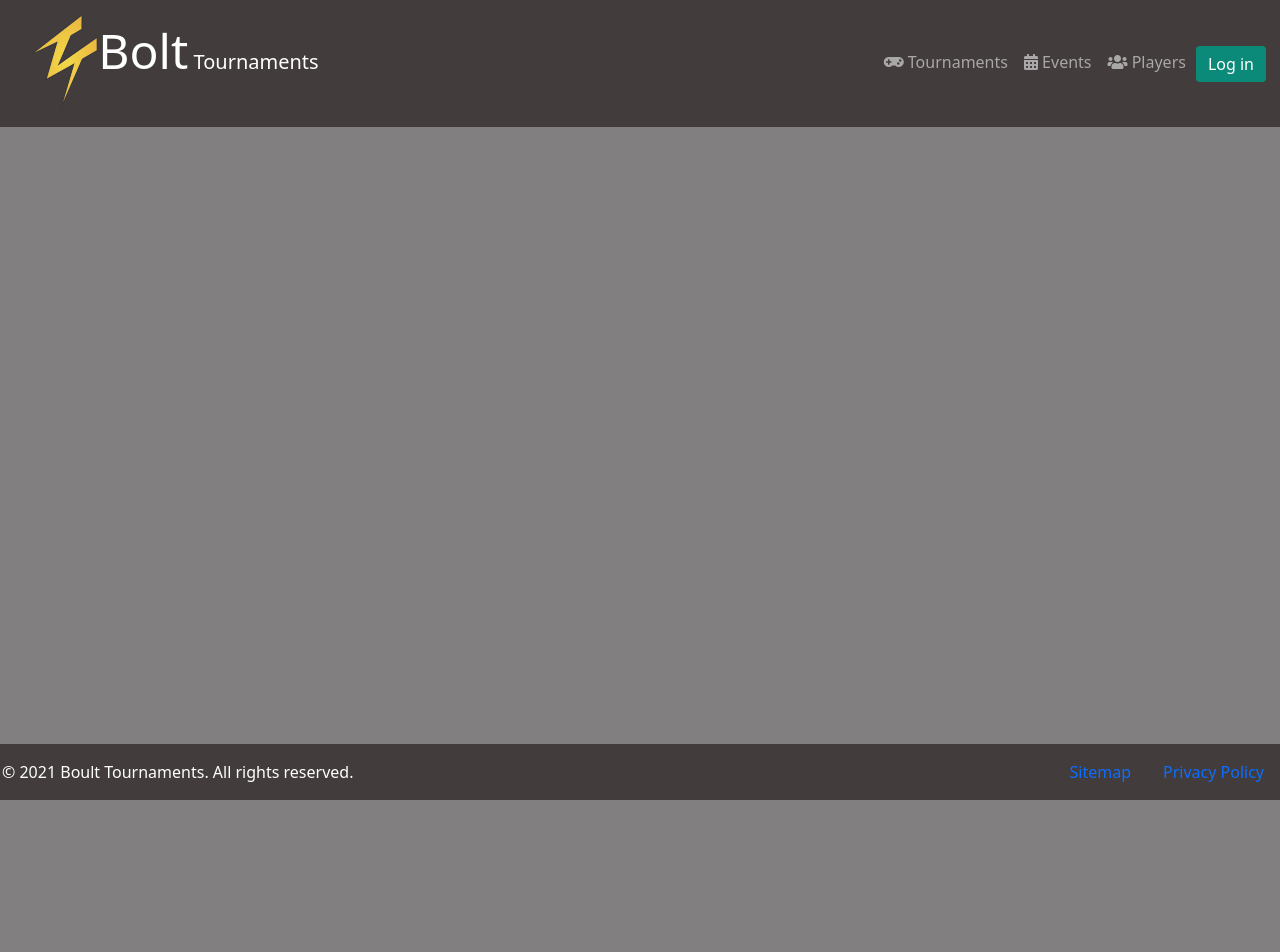
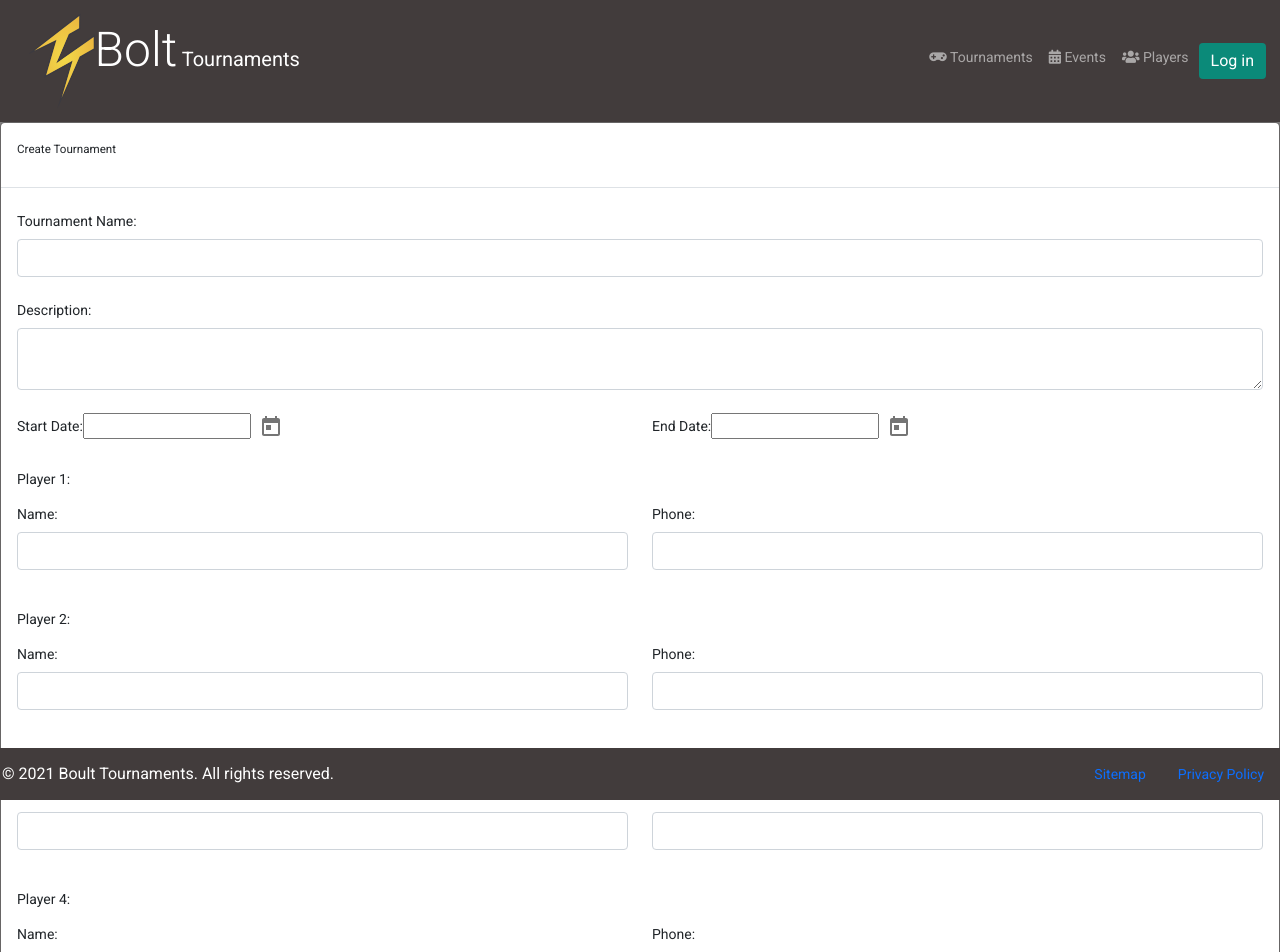
Before and after one commit to imoskgn/bolt-tournament-c, an Angular app: page /create in a window 1280 px wide. Before the commit this address led to /. Shown: the top 952 px of the page. Before the commit the page ends 800 px from the top, so only its background shows below. Built offline with nearby package versions, Linux system fonts and the light colour scheme.

Commit message:
Add Create Tournament  ( require @angular/material)

```diff
--- a/angular.json
+++ b/angular.json
@@ -51,6 +51,7 @@
               "src/assets"
             ],
             "styles": [
+              "./node_modules/@angular/material/prebuilt-themes/indigo-pink.css",
               "./node_modules/bootstrap/dist/css/bootstrap.min.css",
               "./node_modules/@fortawesome/fontawesome-free/css/all.min.css",
               "src/content/styles.css"
@@ -124,6 +125,7 @@
               "src/assets"
             ],
             "styles": [
+              "./node_modules/@angular/material/prebuilt-themes/indigo-pink.css",
               "src/styles.css"
             ],
             "scripts": []
--- a/package.json
+++ b/package.json
@@ -11,10 +11,12 @@
   "private": true,
   "dependencies": {
     "@angular/animations": "~13.0.1",
+    "@angular/cdk": "^13.0.1",
     "@angular/common": "~13.0.1",
     "@angular/compiler": "~13.0.1",
     "@angular/core": "~13.0.1",
     "@angular/forms": "~13.0.1",
+    "@angular/material": "^13.0.1",
     "@angular/platform-browser": "~13.0.1",
     "@angular/platform-browser-dynamic": "~13.0.1",
     "@angular/router": "~13.0.1",
--- a/src/app/app-routing.module.ts
+++ b/src/app/app-routing.module.ts
@@ -2,10 +2,12 @@ import { NgModule } from '@angular/core';
 import { RouterModule, Routes } from '@angular/router';
 import { HomeComponent } from './pages/home/home.component';
 import { UpdateComponent } from './pages/update/update.component';
+import { CreateComponent } from './pages/create/create.component';
 
 const routes: Routes = [
   {path:'home', component:HomeComponent, data:{title:'Home'}},
   {path:'update',component:UpdateComponent, data:{title:'Update'}},
+  {path:'create',component:CreateComponent, data:{title:'Create'}},
   {path:'',redirectTo:'/home', pathMatch:'full'}
 ];
 
--- /dev/null
+++ b/src/app/model/tournament_create.ts
@@ -0,0 +1,11 @@
+// This object is for create Tournament obly
+
+export class TournamentCreate {
+    constructor(
+        public name?: string,
+        public description?: string,
+        public startDate?: Date,
+        public endDate?: Date,
+        public players?: Array<any>,
+    ) {}
+  }
--- /dev/null
+++ b/src/app/pages/create/create.component.css
@@ -0,0 +1 @@
+@import "~@angular/material/prebuilt-themes/indigo-pink.css";
--- /dev/null
+++ b/src/app/pages/create/create.component.html
@@ -0,0 +1,94 @@
+<form #createT="ngForm" (ngSubmit)="onSubmit(createT)">
+    <div >
+        <div class="modal-content">
+
+            <div class="modal-header">
+                <h5 class="modal-title" id="createTournamentLabel">Create Tournament</h5>
+
+            </div>
+            <div class="modal-body">
+
+                <div class="mb-3">
+                    <label for="tournamentName" class="col-form-label">Tournament Name:</label>
+                    <input type="text" class="form-control" id="tournamentName" ngModel name="tournamentName">
+                </div>
+                <div class="mb-3">
+                    <label for="tournamentDesc" class="col-form-label">Description:</label>
+                    <textarea class="form-control" id="tournamentDesc" ngModel name="tournamentDesc"></textarea>
+                </div>
+                <div class="row row-cols-2">
+                    <div class="mb-3">
+                        <label for="startDate" class="col-form-label">Start Date:</label>
+                        <input matInput [matDatepicker]="startDate" ngModel name="startDate">
+                        <mat-datepicker-toggle matSuffix [for]="startDate"></mat-datepicker-toggle>
+                        <mat-datepicker #startDate></mat-datepicker>
+                    </div>
+                    <div class="mb-3">
+                        <label for="endDate" class="col-form-label">End Date:</label>
+                        <input matInput [matDatepicker]="endDate" ngModel name="endDate">
+                        <mat-datepicker-toggle matSuffix [for]="endDate"></mat-datepicker-toggle>
+                        <mat-datepicker #endDate></mat-datepicker>
+                    </div>
+                </div>
+                <div class="mb-3">
+                    <label class="col-form-label">Player 1:</label>
+                    <div class="row row-cols-2">
+                        <div class="mb-3">
+                            <label for="player1Name" class="col-form-label">Name:</label>
+                            <input type="text" class="form-control" id="player1Name" ngModel name="player1Name">
+                        </div>
+                        <div class="mb-3">
+                            <label for="player1Phone" class="col-form-label">Phone:</label>
+                            <input type="text" class="form-control" id="player1Phone" ngModel name="player1Phone">
+                        </div>
+                    </div>
+                </div>
+                <div class="mb-3">
+                    <label class="col-form-label">Player 2:</label>
+                    <div class="row row-cols-2">
+                        <div class="mb-3">
+                            <label for="player2Name" class="col-form-label">Name:</label>
+                            <input type="text" class="form-control" id="player2Name" ngModel name="player2Name">
+                        </div>
+                        <div class="mb-3">
+                            <label for="player2Phone" class="col-form-label">Phone:</label>
+                            <input type="text" class="form-control" id="player2Phone" ngModel name="player2Phone">
+                        </div>
+                    </div>
+                </div>
+                <div class="mb-3">
+                    <label class="col-form-label">Player 3:</label>
+                    <div class="row row-cols-2">
+                        <div class="mb-3">
+                            <label for="player3Name" class="col-form-label">Name:</label>
+                            <input type="text" class="form-control" id="player3Name" ngModel name="player3Name">
+                        </div>
+                        <div class="mb-3">
+                            <label for="player3Phone" class="col-form-label">Phone:</label>
+                            <input type="text" class="form-control" id="player3Phone" ngModel name="player3Phone">
+                        </div>
+                    </div>
+                </div>
+                <div class="mb-3">
+                    <label class="col-form-label">Player 4:</label>
+                    <div class="row row-cols-2">
+                        <div class="mb-3">
+                            <label for="player4Name" class="col-form-label">Name:</label>
+                            <input type="text" class="form-control" id="player4Name" ngModel name="player4Name">
+                        </div>
+                        <div class="mb-3">
+                            <label for="player4Phone" class="col-form-label">Phone:</label>
+                            <input type="text" class="form-control" id="player4Phone" ngModel name="player4Phone">
+                        </div>
+                    </div>
+                </div>
+
+
+            </div>
+            <div class="modal-footer">
+                <button type="button" class="btn btn-secondary" data-bs-dismiss="modal" routerLink="/home" routeLinkActive="active">Cancel</button>
+                <button type="submit" class="btn btn-primary">Create</button>
+            </div>
+        </div>
+    </div>
+</form>
--- /dev/null
+++ b/src/app/pages/create/create.component.ts
@@ -0,0 +1,122 @@
+import { Component, OnInit } from '@angular/core';
+import { NgForm } from '@angular/forms';
+import { Tournament } from  '../../model/tournament';
+import { TournamentCreate } from  '../../model/tournament_create';
+import { DbService } from 'src/app/db.service';
+import { Router } from '@angular/router';
+
+
+
+
+@Component({
+  selector: 'app-create',
+  templateUrl: './create.component.html',
+  styleUrls: ['./create.component.css',]
+
+
+})
+
+
+
+export class CreateComponent implements OnInit {
+
+  tournaments: Tournament[]=[];
+  constructor(private dbService: DbService,private router: Router) { }
+
+
+  ngOnInit(): void {
+
+  }
+
+
+  onSubmit(data: NgForm) {
+    //alert(data.tournamentName);
+    console.log(data);
+
+
+let    tournamentName:string = data.value.tournamentName;
+let    tournamentDesc:string = data.value.tournamentDesc;
+let    status:string = 'created';
+let    startDate: Date = data.value.startDate;
+let    endDate:Date = data.value.endDate;
+  /*
+    let player1: string = 'phoneNumber: ' +  data.value.player1Phone + ', name: ' + data.value.player1Name;
+    let player2: string = 'phoneNumber: ' +  data.value.player2Phone + ', name: ' + data.value.player2Name;
+    let player3: string = 'phoneNumber: ' +  data.value.player3Phone + ', name: ' + data.value.player3Name;
+    let player4: string = 'phoneNumber: ' +  data.value.player4Phone + ', name: ' + data.value.player4Name;
+*/
+
+
+
+    let player1 = {
+      'phoneNumber': data.value.player1Phone,
+      'name': data.value.player1Name
+    };
+
+
+    let player2 = {
+      'phoneNumber': data.value.player2Phone,
+      'name': data.value.player2Name
+    };
+
+    let player3 = {
+      'phoneNumber': data.value.player3Phone,
+      'name': data.value.player3Name
+    };
+
+    let player4 = {
+      'phoneNumber': data.value.player4Phone,
+      'name': data.value.player4Name
+    };
+
+
+    let playerList = [player1,player2,player3,player4];
+
+
+  //let playerList: string[] = [player1,player2,player3,player4];
+    //let playerList: string[] =[];
+
+  //let newT:Tournament = new Tournament('',tournamentName, 'defaultUser',tournamentDesc, status, playerList, playerList, startDate, endDate, )
+
+  let newT:TournamentCreate = new TournamentCreate(tournamentName, tournamentDesc,startDate, endDate, playerList )
+
+
+  this.dbService.addTournament(newT);
+
+  this.router.navigate(['/home']);
+
+
+
+
+  //this.getTournaments();
+
+/*
+  public _id?: string,
+  public name?: string,
+  public userId?: string,
+  public description?: string,
+  public status?: string,
+  public playersList?: Array<string>,
+  public currentPlayersList?: Array<string>,
+  public startDate?: Date,
+  public endDate?: Date,
+  public level?: Number
+
+  }
+*/
+
+
+
+
+
+
+
+}
+
+
+
+
+
+
+
+}
--- a/src/app/pages/home/home.component.html
+++ b/src/app/pages/home/home.component.html
@@ -1,6 +1,7 @@
 <div class="justify-content-center div-container">
     <h1>Tournaments</h1>
-    <button type="submit" class="create-tournament-button btn div-center">+ Create New Tournament</button>
+    <button routerLink="/create" routeLinkActive="active" type="submit" class="create-tournament-button btn div-center" >+ Create New Tournament</button>
+
 </div>
 
 <div class="d-flex justify-content-center">
--- a/src/content/styles.css
+++ b/src/content/styles.css
@@ -1 +1,4 @@
 /* You can add global styles to this file, and also import other style files */
+
+html, body { height: 100%; }
+body { margin: 0; font-family: Roboto, "Helvetica Neue", sans-serif; }
--- a/src/index.html
+++ b/src/index.html
@@ -6,9 +6,12 @@
     <base href="/">
     <meta name="viewport" content="width=device-width, initial-scale=1">
     <link rel="icon" type="image/x-icon" href="/assets/images/logo.svg">
-  </head>
+      <link rel="preconnect" href="https://fonts.gstatic.com">
+    <link href="https://fonts.googleapis.com/css2?family=Roboto:wght@300;400;500&display=swap" rel="stylesheet">
+    <link href="https://fonts.googleapis.com/icon?family=Material+Icons" rel="stylesheet">
+</head>
 
-  <body style="background-color: rgb(129, 127, 127);">
+  <body style="background-color: rgb(129, 127, 127);" class="mat-typography">
     <app-root></app-root>
   </body>
 </html>
```
Also changed, not shown: src/app/app.module.ts (+13 -2 lines), src/app/db.service.ts (+23 -4 lines), 1 other file (tests, documents, lock files or other folders).
